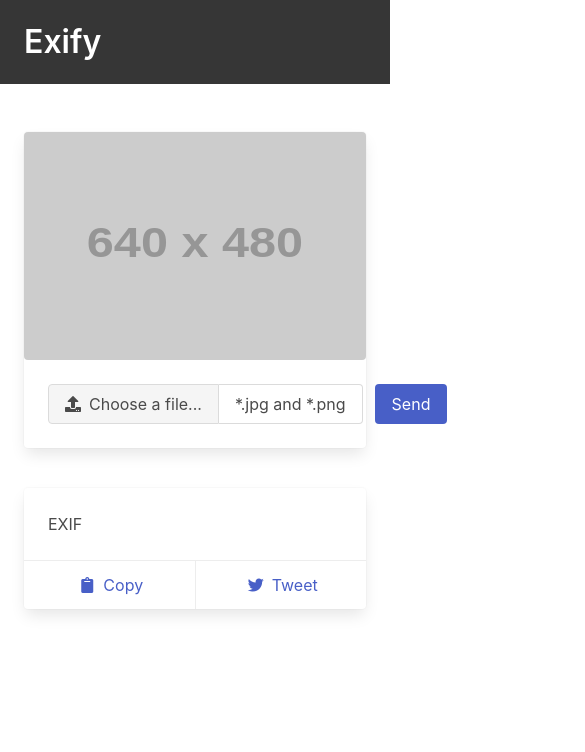
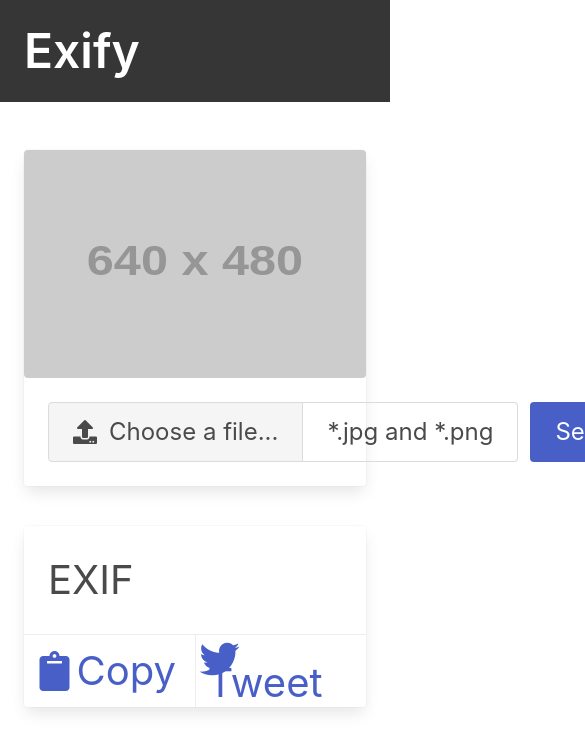
Before and after one commit to Sw-Saturn/Exify, a plain HTML site: page template/index.html in a window 390 px wide. Shown: the top 752 px of the page, 585 px wide, since content can reach past the window. Drawn offline with nearby package versions, Linux system fonts and the light colour scheme; placeholder pictures from the web are drawn by us.

Commit message:
:lipstick: Support mobile devices

```diff
--- a/template/index.html
+++ b/template/index.html
@@ -11,12 +11,12 @@
 <body>
 <section class="hero is-small is-dark">
     <div class="hero-body">
-        <h1 class="title">Exify</h1>
+        <h1 class="title is-size-1-touch">Exify</h1>
     </div>
 </section>
 
 <main class="section">
-    <div class="columns">
+    <div class="columns is-desktop">
     <div class="column">
         <div class="card">
             <div class="card-image">
@@ -27,15 +27,15 @@
                     <div id="fileform" class="file has-name control">
                         <label class="file-label">
                             <input class="file-input" id="file" type="file" name="file" onchange="onFileInput(this);">
-                            <span class="file-cta">
+                            <span class="file-cta is-size-4-touch">
                                 <span class="file-icon"><i class="fas fa-upload"></i></span>
                                 <span class="file-label">Choose a file...</span>
                             </span>
-                            <span class="file-name">*.jpg and *.png</span>
+                            <span class="file-name is-size-4-touch">*.jpg and *.png</span>
                         </label>
                     </div>
                     <div class="control">
-                        <button class="button is-link" id="submit" type="button">Send</button>
+                        <button class="button is-link is-size-4-touch" id="submit" type="button">Send</button>
                     </div>
                 </form>
             </div>
@@ -45,9 +45,9 @@
     <div class="column">
         <div class="card">
             <div class="card-content">
-                <p id="tweet-text" class="content">EXIF</p>
+                <p id="tweet-text" class="content is-size-2-touch">EXIF</p>
             </div>
-            <footer class="card-footer">
+            <footer class="card-footer is-size-2-touch">
                 <a id="copy-button" class="card-footer-item">
                     <span class="icon-text">
                         <span class="icon"><i class="fa fa-clipboard"></i></span>
```
